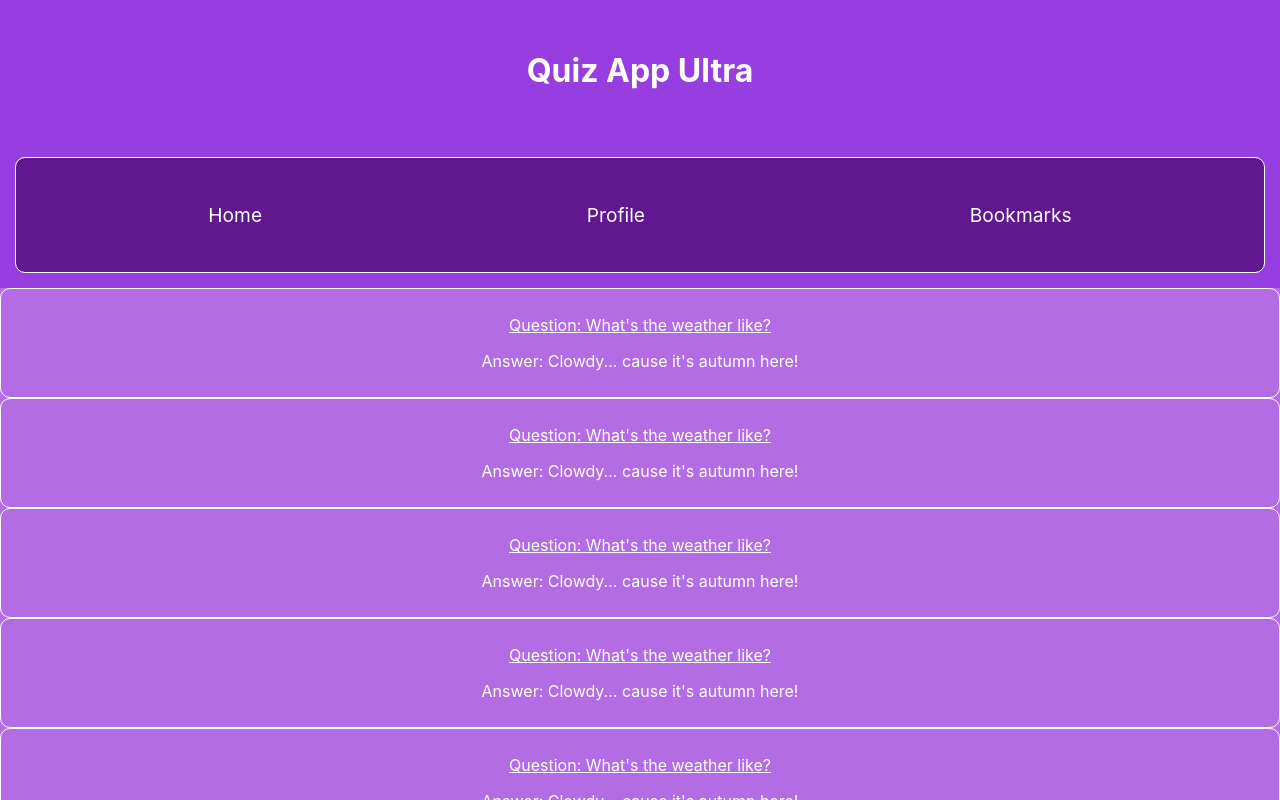
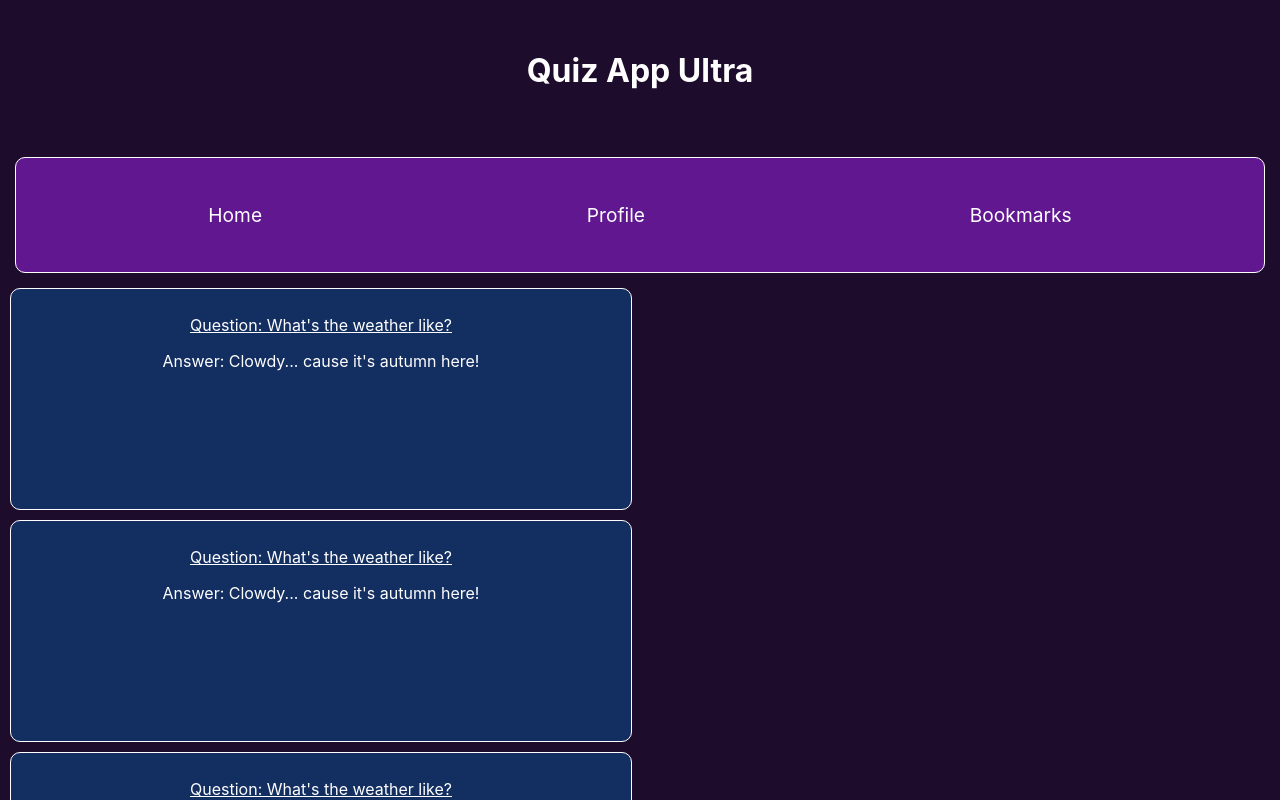
Before and after one commit to GeBon22/quizz-app-ultra, a React (Create React App) app: page / in a window 1280 px wide. Shown: the top 800 px of the page. Built offline with nearby package versions, Linux system fonts and the light colour scheme.

Commit message:
style changes

```diff
--- a/src/App.css
+++ b/src/App.css
@@ -1,11 +1,11 @@
 .App {
   text-align: center;
   box-sizing: border-box;
-  background-color: rgb(151, 62, 224);
+  background-color: rgb(30, 12, 45);
 }
 
 .App__main {
-  background-color: #b46ce4;
+  /*background-color: #381f49;*/
 }
 
 .App-logo {
--- a/src/components/card/Card.css
+++ b/src/components/card/Card.css
@@ -6,6 +6,10 @@ p {
   border: solid 1px white;
   border-radius: 10px;
   padding: 10px;
+  background-color: rgb(19, 46, 97);
+  margin: 10px;
+  height: 200px;
+  width: 600px;
 }
 
 .card__question {
--- a/src/components/header/Header.css
+++ b/src/components/header/Header.css
@@ -1,7 +1,7 @@
 .Header__body {
   padding: 30px;
   color: white;
-  background-color: rgb(151, 62, 224);
+  background-color: rgb(30, 12, 45);
 }
 
 h1 {
```
